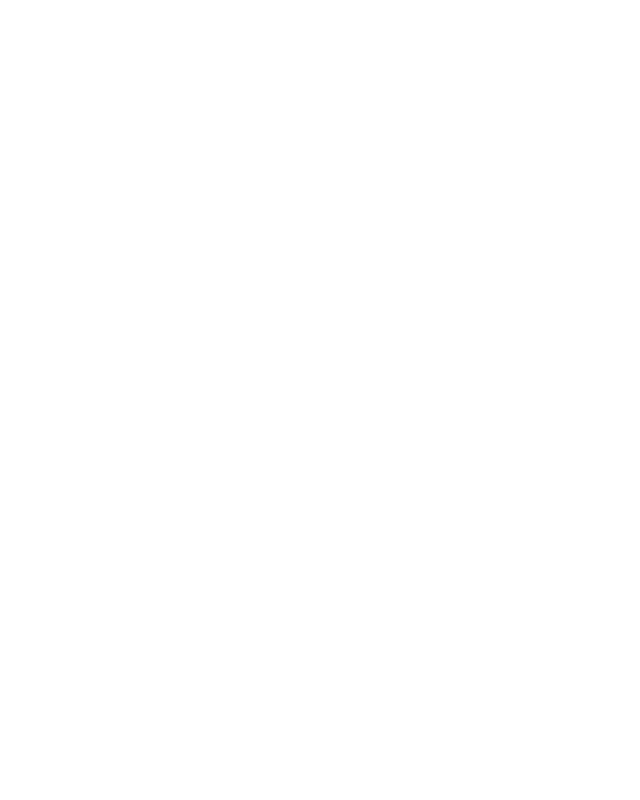
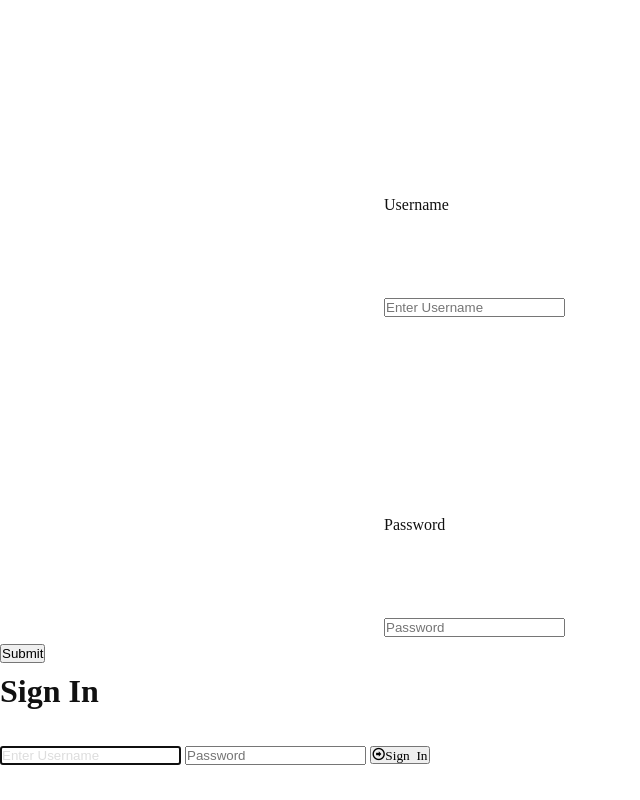
Before and after one commit to VeltixIsHere/VIrtualLibrary, a Django app: a page that uses core/templates/login.html in a window 1280 px wide. Before the commit the part shown is empty. Shown: the whole page, without its empty margins (0-640 px from the left). Run offline with Django 4.2, Linux system fonts and the light colour scheme.

Commit message:
displayed all comments(+ login and detailes)

```diff
--- a/core/templates/details.html
+++ b/core/templates/details.html
@@ -6,6 +6,8 @@
     <title>Details</title>
     <link rel="stylesheet" href="{% static 'css/style.css' %}" type="text/css">
     <link rel="stylesheet" href="{% static 'css/comment.css' %}" type="text/css">
+    <link href="https://cdn.jsdelivr.net/npm/bootstrap@5.3.5/dist/css/bootstrap.min.css" rel="stylesheet" integrity="sha384-SgOJa3DmI69IUzQ2PVdRZhwQ+dy64/BUtbMJw1MZ8t5HZApcHrRKUc4W0kG879m7" crossorigin="anonymous">
+
 
 </head>
 <body>
--- a/core/templates/login.html
+++ b/core/templates/login.html
@@ -1,10 +1,50 @@
+{% load static %}
 <!DOCTYPE html>
 <html lang="en">
 <head>
     <meta charset="UTF-8">
     <title>Login</title>
+    <link rel="stylesheet" href="{% static 'css/login.css' %}" type="text/css">
 </head>
 <body>
-
+<form method="post">
+    {% csrf_token %}
+  <div class="form-group row">
+    <label for="username" class="col-sm-2 col-form-label">Username</label>
+    <div class="col-sm-10">
+      <input type="text" class="form-control" id="username" placeholder="Enter Username" name="username">
+    </div>
+  </div>
+  <div class="form-group row">
+    <label for="inputPassword" class="col-sm-2 col-form-label">Password</label>
+    <div class="col-sm-10">
+      <input type="password" class="form-control" id="inputPassword" placeholder="Password" name="password">
+    </div>
+  </div>
+    <button type="submit" class="btn btn-primary">Submit</button>
+</form>
 </body>
 </html>
+
+
+
+
+
+
+
+
+
+
+
+
+<form method="post">
+    {% csrf_token %}
+  <h1>Sign In</h1><br/>
+
+  <span class="input"></span>
+  <input type="text" name="username" placeholder="Enter Username" title="Format: Xx[space]Xx (e.g. Alex Cican)" autofocus autocomplete="off" required pattern="^\w+\s\w+$" />
+  <span id="passwordMeter"></span>
+  <input type="password" name="password" id="password" placeholder="Password" title="Password min 8 characters. At least one UPPERCASE and one lowercase letter" required pattern="(?=^.{8,}$)(?=.*[a-z])(?=.*[A-Z])(?!.*\s).*$"/>
+
+  <button type="submit" value="Sign Up" title="Submit form" class="icon-arrow-right"><span>Sign In</span></button>
+</form>
```
